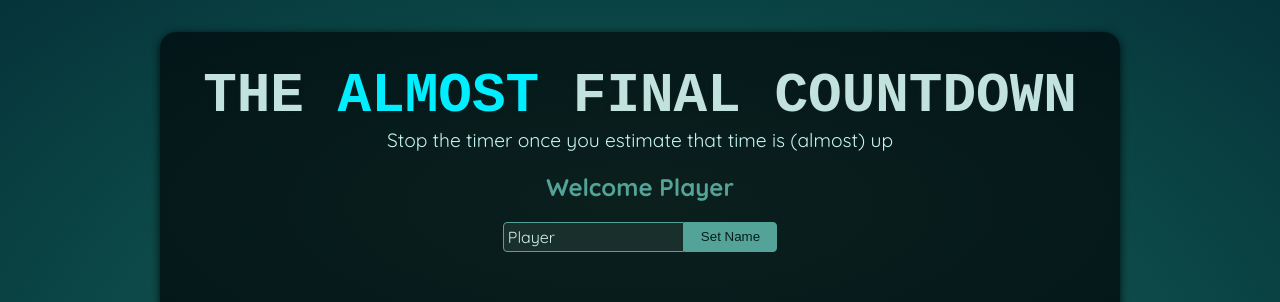
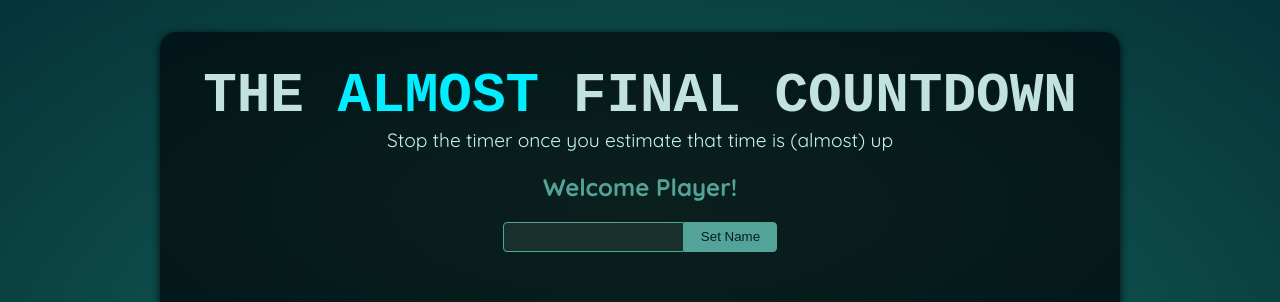
Before and after one commit to zarail/React-Practice-Projects, a React (Vite) app in the folder 11-the-almost-final-countdown/: page / in a window 1280 px wide. Shown: the top 302 px of the page. Built offline with nearby package versions, Linux system fonts and the light colour scheme; a web font is replaced by a local one.

Commit message:
refactor Player component to allow user input

```diff
--- a/11-the-almost-final-countdown/src/components/Player.jsx
+++ b/11-the-almost-final-countdown/src/components/Player.jsx
@@ -1,18 +1,29 @@
 import { useState } from "react";
 
 export default function Player() {
-  let name = "Player";
-  const [playerName, setPlayerName] = useState();
+  let defaultName = "Player";
+
+  const [playerName, setPlayerName] = useState("");
+  const [nameSubmitted, setNameSubmitted] = useState(false);
+
+  function handleNameChange(event) {
+    setPlayerName(event.target.value);
+  }
+
+  function handleClick() {
+    setNameSubmitted(true);
+  }
 
   return (
     <section id="player">
-      <h2>Welcome {name}</h2>
+      <h2>Welcome {nameSubmitted ? playerName : defaultName}!</h2>
       <p>
         <input
           type="text"
-          defaultValue={name}
+          onChange={handleNameChange}
+          value={playerName}
         />
-        <button>Set Name</button>
+        <button onClick={handleClick}>Set Name</button>
       </p>
     </section>
   );
```
